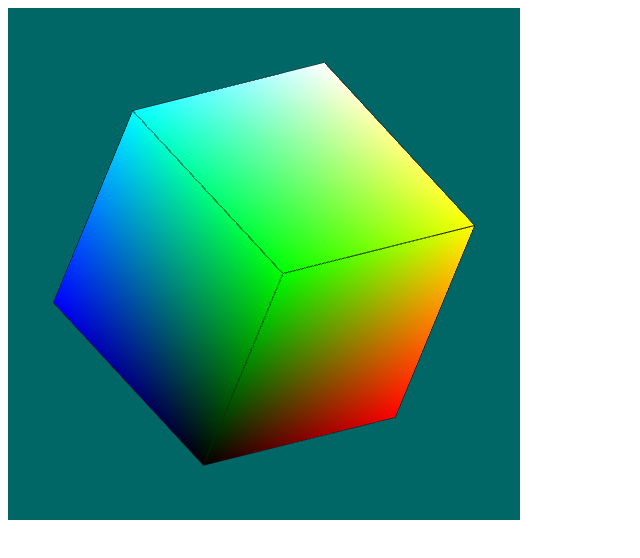
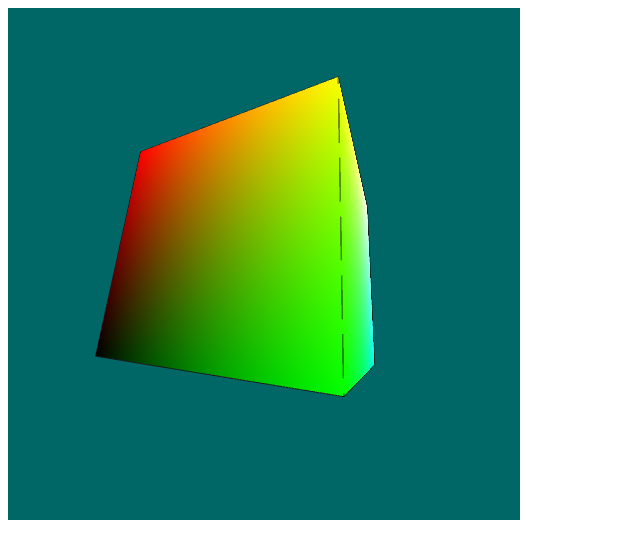
Before and after one commit to Ellendren/CS385-webGL, a plain HTML site: page Assignment3/Cube.html in a window 1280 px wide. Shown: the whole page, without its empty margins (0-640 px from the left). Drawn offline with Linux system fonts and the light colour scheme.

Commit message:
finished Assignment 2

```diff
--- a/Assignment3/Cube.html
+++ b/Assignment3/Cube.html
@@ -12,13 +12,14 @@
         out vec4 vColor;
 
         uniform mat4 MV;
+        uniform mat4 P;
 
         void main()
         {
             vColor = aPosition;
 
             gl_PointSize = 3.0;
-            gl_Position = MV * (aPosition - vec4(0.5, 0.5, 0.5, 0.0));
+            gl_Position = P * MV * (aPosition - vec4(0.5, 0.5, 0.5, 0.0));
         }
     </script>
 
@@ -33,7 +34,7 @@
         {
 
             vec4 frontColor = vColor;
-            vec4 backColor = vec4(1.0, 1.0, 1.0, 1.0);
+            vec4 backColor = vec4(1.0, 0.0, 1.0, 1.0);
 
             fColor = gl_FrontFacing ? frontColor : backColor;
         }
@@ -42,12 +43,14 @@
 
     <script id="Outline-vertex-shader" type="x-shader/x-vertex">#version 300 es
         in vec4 aPosition;
-        uniform mat4 MVOutline;
+
+        uniform mat4 MV;
+        uniform mat4 P;
 
         void main()
         {
             gl_PointSize = 3.0;
-            gl_Position = MVOutline * (aPosition - vec4(0.5, 0.5, 0.5, 0.0));
+            gl_Position = P * MV * (aPosition - vec4(0.5, 0.5, 0.5, 0.0));
         }
     </script>
 
--- a/Assignment3/Cube.js
+++ b/Assignment3/Cube.js
@@ -50,14 +50,16 @@ function Cube( gl, vertexShaderId, fragmentShaderId ) {
     gl.enableVertexAttribArray( this.positions.attributeLoc );
 
     this.uniforms = {
-        MV: gl.getUniformLocation(this.program, "MV")
+        MV: gl.getUniformLocation(this.program, "MV"),
+        P: gl.getUniformLocation(this.program, "P")
     }
     this.MV = mat4();
+    this.P = mat4();
 
-    //get the Cube object
+    //get the CubeOutline object
     this.outline = new CubeOutline(gl, positions);
 
-    this.render = function () {
+    this.render = () => {
         gl.useProgram( this.program );
 
         gl.bindBuffer( gl.ARRAY_BUFFER, this.positions.buffer );
@@ -67,8 +69,11 @@ function Cube( gl, vertexShaderId, fragmentShaderId ) {
         gl.bindBuffer( gl.ELEMENT_ARRAY_BUFFER, this.indices.buffer );
 
         gl.uniformMatrix4fv(this.uniforms.MV, false, flatten(this.MV));
+        gl.uniformMatrix4fv(this.uniforms.P, false, flatten(this.P));
 
         this.outline.MV = this.MV;
+        this.outline.P = this.P;
+
 
         // Draw the cube
         //
--- a/Assignment3/CubeOutline.js
+++ b/Assignment3/CubeOutline.js
@@ -46,11 +46,13 @@ function CubeOutline(gl, cubePositins, vertexShaderId, fragmentShaderId){
     gl.enableVertexAttribArray( this.positions.attributeLoc );
 
     this.uniforms = {
-        MV: gl.getUniformLocation(this.program, "MVOutline")
+        MV: gl.getUniformLocation(this.program, "MV"),
+        P: gl.getUniformLocation(this.program, "P")
     }
     this.MV = mat4();
+    this.P = mat4();
 
-    this.render = function(){
+    this.render = () => {
 
         gl.useProgram(this.program);
 
@@ -61,6 +63,7 @@ function CubeOutline(gl, cubePositins, vertexShaderId, fragmentShaderId){
         gl.bindBuffer( gl.ELEMENT_ARRAY_BUFFER, this.indices.buffer );
 
         gl.uniformMatrix4fv(this.uniforms.MV, false, flatten(this.MV));
+        gl.uniformMatrix4fv(this.uniforms.P, false, flatten(this.P));
 
         // Draw the cubes outline
         //
--- a/Assignment3/main.js
+++ b/Assignment3/main.js
@@ -8,28 +8,50 @@ function init(){
     var canvas = document.getElementById("webgl-canvas");
     gl = canvas.getContext("webgl2");
 
+    let width = canvas.clientWidth;
+    let height = canvas.clientHeight;
+
+    //vatibles for perspective()
+    let aspect = width/height,
+        fovy = 90,
+        n = 0.5,
+        f = 5;
+
+    //variables for lookAt()
+    let eye = [0, 0, 1.4],
+        at = [0 , 0, 0],
+        up = [0, 1, 0];
+
     gl.clearColor(0.0, 0.4, 0.4, 1.0);
 
     gl.clearDepth(1.0);
     gl.enable(gl.DEPTH_TEST);
+
+    //the winding order is reveresd after the transformations
+    //so I changed the frontface mode
+    gl.frontFace(gl.CW);
 
     gl.enable(gl.CULL_FACE);
     gl.cullFace(gl.BACK);
 
     cube = new Cube(gl);
 
-    //render();
-    requestAnimationFrame(render);
-
-    function render(){
+    let render = () => {
 
         gl.clear(gl.COLOR_BUFFER_BIT | gl.DEPTH_BUFFER_BIT);
 
-        angle += 1.0;
+        angle += 0.5;
 
-        MV = rotate(angle, axis);
+        let V = lookAt(eye, at, up);
+        let MV = mult(V , rotate(angle, axis));
+        let P = perspective(fovy, aspect, n, f);
+
+        console.log(V);
+        console.log(P);
+
 
         cube.MV = MV;
+        cube.P = P;
 
         cube.render();
 
@@ -37,6 +59,9 @@ function init(){
 
     }
 
+    //render();
+   requestAnimationFrame(render);
+
 }
 
 window.onload = init;
```
